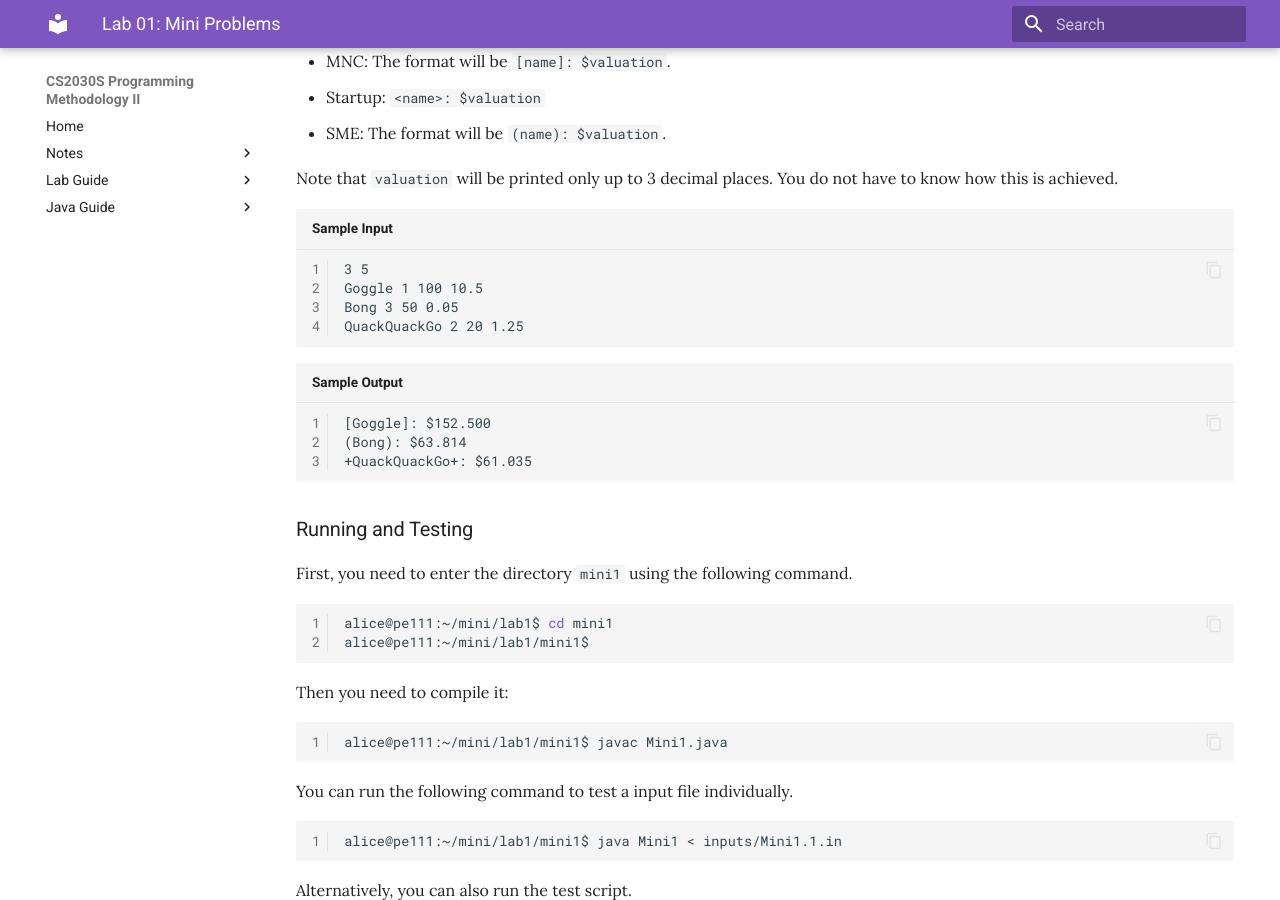
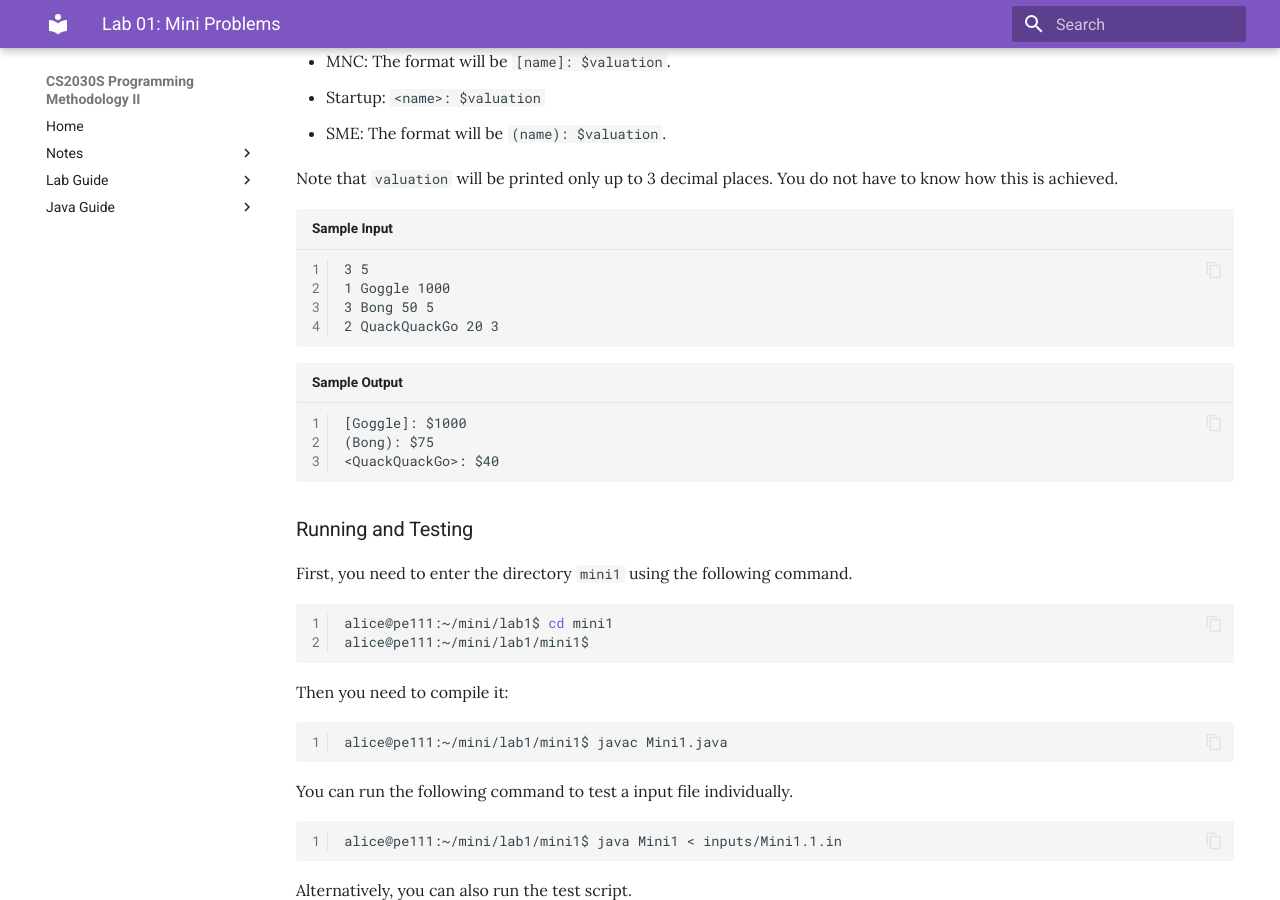
Before and after one commit to nus-cs2030s/2425-s1, an MkDocs documentation site: the page built from docs/labs/lab01.md, in a window 1280 px wide and 900 px high, scrolled down 963 px. Built offline with MkDocs 1.6.1 and Material for MkDocs 9.7.7, drawn with Linux system fonts in a browser that asks for light colours.

````diff
--- a/docs/labs/lab01.md
+++ b/docs/labs/lab01.md
@@ -46,15 +46,15 @@ You do not have to know how this is achieved.
 
 ```title="Sample Input"
 3 5
-Goggle 1 100 10.5
-Bong 3 50 0.05
-QuackQuackGo 2 20 1.25
+1 Goggle 1000
+3 Bong 50 5
+2 QuackQuackGo 20 3
 ```
 
 ```title="Sample Output"
-[Goggle]: $152.500
-(Bong): $63.814
-+QuackQuackGo+: $61.035
+[Goggle]: $1000
+(Bong): $75
+<QuackQuackGo>: $40
 ```
 
 
````
Also changed, not shown: docs/18-interface.md (+74 -23 lines).
